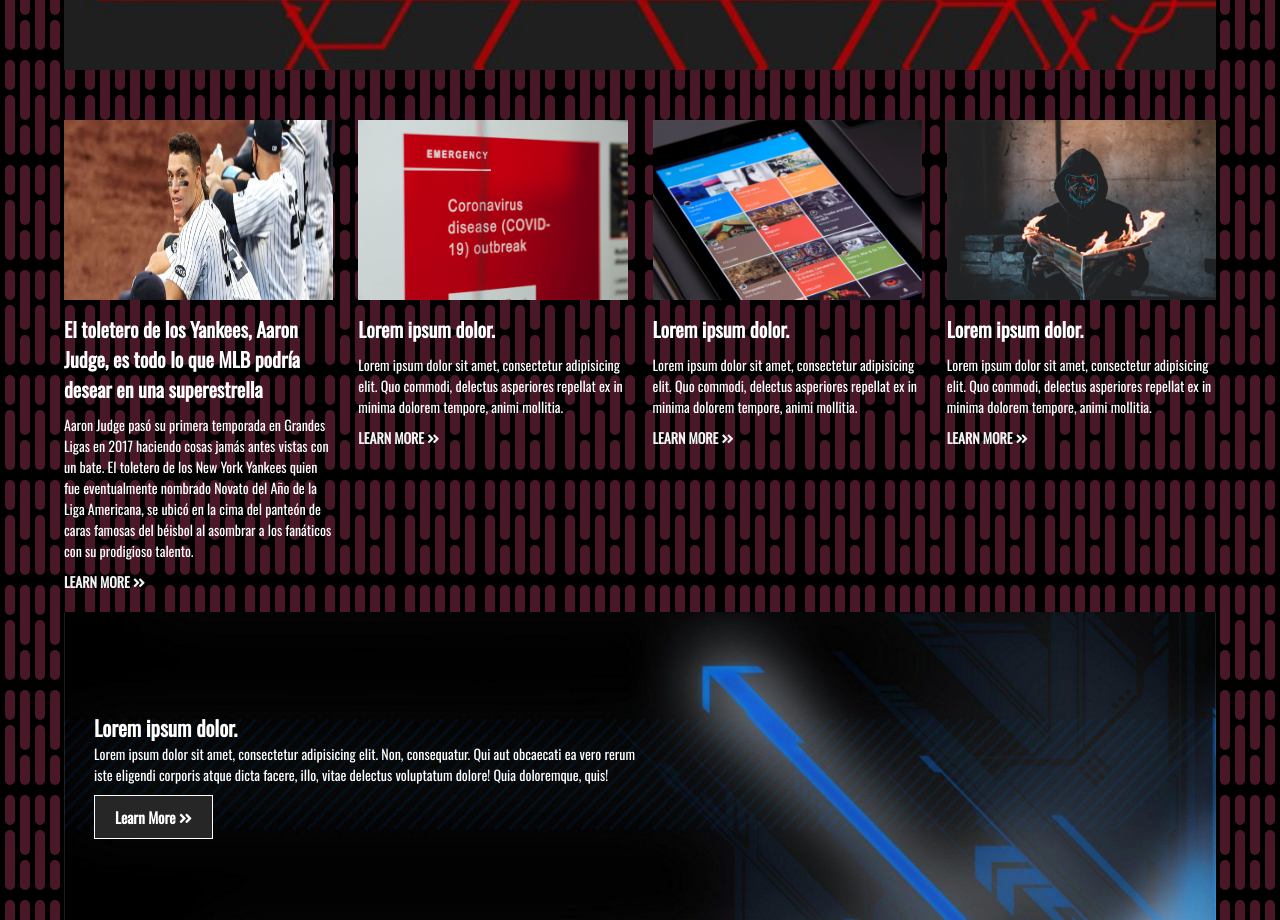
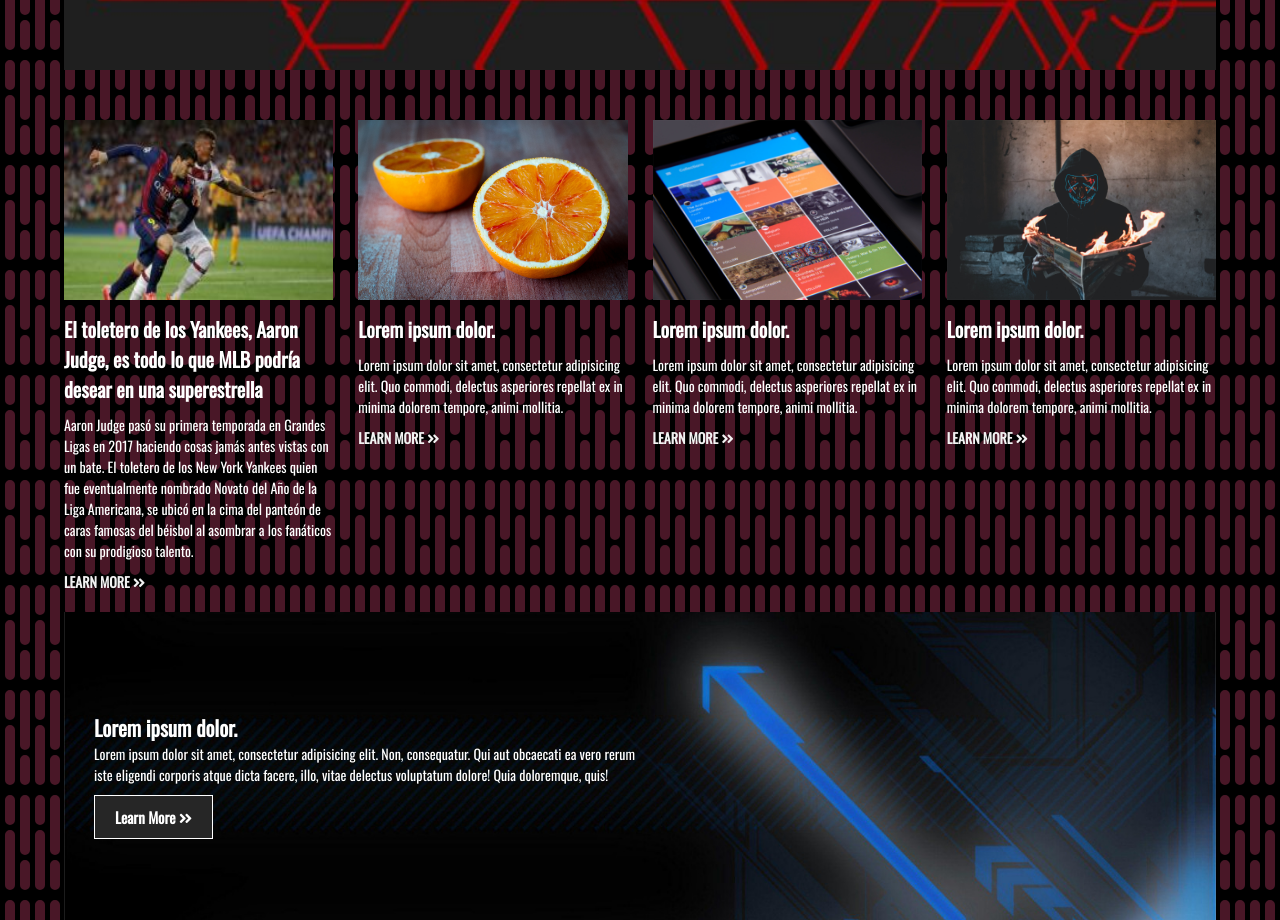
Before and after one commit to egdybarrios/pagina-prueba-egdy, a plain HTML site: page index.html in a window 1280 px wide. Shown: the part 1310-2230 px from the top of the page. Drawn offline with nearby package versions, Linux system fonts and the light colour scheme.

Commit message:
Add files via upload

```diff
--- a/index.html
+++ b/index.html
@@ -111,14 +111,14 @@
 			</div>
 			<div class="news-cards">
 				<div>
-					<img src="img/adan _.jpg" alt="News 1">
+					<img src="img/messi.jpg" alt="News 1">
 					<h3>El toletero de los Yankees, Aaron Judge, es todo lo que MLB podría desear en una superestrella</h3>
 					<p>Aaron Judge pasó su primera temporada en Grandes Ligas en 2017 haciendo cosas jamás antes vistas con un bate. El toletero de los New York Yankees quien fue eventualmente nombrado Novato del Año de la Liga Americana, se ubicó en la cima del panteón de caras famosas del béisbol al asombrar a los fanáticos con su prodigioso talento.
 						</p>
 					<a href="#">Learn More <i class="fas fa-angle-double-right"></i>  </a>
 				</div>
 				<div>
-					<img src="img/news2.jpg" alt="News 2">
+					<img src="img/foto frutas.jpg" alt="News 2">
 					<h3>Lorem ipsum dolor.</h3>
 					<p>Lorem ipsum dolor sit amet, consectetur adipisicing elit. Quo commodi, delectus asperiores repellat ex in minima dolorem tempore, animi mollitia.</p>
 					<a href="#">Learn More <i class="fas fa-angle-double-right"></i>  </a>
```
